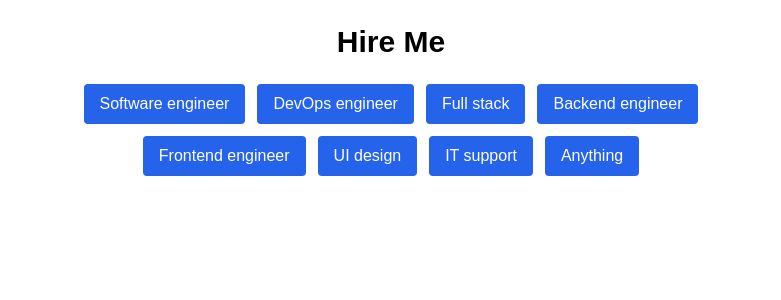
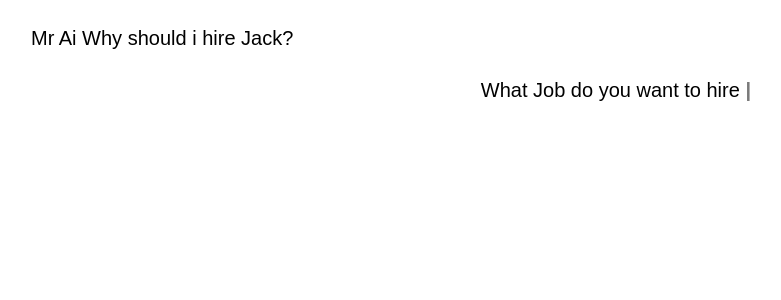
Before and after one commit to Jackzzey/Portfolio, a React (Vite) app in the folder portfolio/: page /WhyHire in a window 1280 px wide. Shown: the top 300 px of the page, without its empty margins (249-1030 px from the left). Built offline with nearby package versions, Linux system fonts and the light colour scheme.

Commit message:
adding typewriter hire me page

```diff
--- /dev/null
+++ b/portfolio/src/components/Typewriter.jsx
@@ -0,0 +1,36 @@
+import { useState, useEffect } from "react";
+
+export default function Typewriter({ text, speed = 90, onComplete }) {
+  const [displayed, setDisplayed] = useState("");
+  const [started, setStarted] = useState(false);
+  const [finished, setFinished] = useState(false);
+
+  useEffect(() => {
+    let i = 0;
+    if (started) return;
+    setStarted(true);
+
+
+    const interval = setInterval(() => {
+      setDisplayed(text.slice(0, i));
+
+      i++;
+
+      if (i > text.length) {
+        clearInterval(interval);
+        setFinished(true);
+        onComplete && onComplete();
+      }
+
+
+    }, speed);
+
+    return () => clearInterval(interval);
+  }, [text, speed, onComplete]);
+
+
+  return <span>
+    {displayed}
+    {!finished && <span className="animate-pulse font-extrabold" >|</span>}
+    </span>;
+}
--- a/portfolio/src/pages/WhyHire.jsx
+++ b/portfolio/src/pages/WhyHire.jsx
@@ -1,109 +1,138 @@
 import React, { useState } from 'react';
-
+import Typewriter from '../components/Typewriter';
+import { motion } from "framer-motion";
 
 const ROLES = [
-  'Software engineer',
-  'DevOps engineer',
-  'Full stack',
-  'Backend engineer',
-  'Frontend engineer',
-  'UI design',
-  'IT support',
-  'Anything',
+  'Software Engineer',
+  'Backend Engineer',
+  'Frontend Engineer',
+  'Full-Stack',
+  'UI Design',
+  'IT Support',
+  'DevOps Engineer',
+  'Something Different',
 ];
 
 function WhyHire() {
   const [answer, setAnswer] = useState(null);
   const [loading, setLoading] = useState(false);
   const [selectedRole, setSelectedRole] = useState('');
+  const [step, setStep] = useState(1);
 
   async function generateAnswer(role) {
     setSelectedRole(role);
     setLoading(true);
 
     try {
-      const response = `{
-      "summary":"As a software engineer, I bring a proven blend of low-level systems mastery and full-stack architectural expertise, consistently delivering clean, scalable solutions that meet complex business requirements.",
-      "reasons":[
-        "Designed and deployed DCU Groups, a constraint-based allocation engine with a robust REST API and secure cloud hosting.",
-        "Built a Custom Unix Shell in C with process forking and I/O redirection.",
-        "Implemented Codey Viber, an AI-driven JavaScript code generator."
-      ],
-      "projects":[
-        {
-          "name":"DCU Groups",
-          "description":"Full-stack system with REST API and cloud deployment.",
-          "link":"https://github.com/Jackzzey/DCU_Groups"
-        },
-        {
-          "name":"Custom Unix Shell",
-          "description":"C-based Unix shell with process management.",
-          "link":"https://github.com/Jackzzey/CustomShell"
-        },
-        {
-          "name":"Codey Viber",
-          "description":"AI-powered JavaScript code generator.",
-          "link":"https://github.com/yourrepo/Codey_Viber"
-        }
-      ]
-    }`;
+    //   const response = `{
+    //   "summary":"As a software engineer, I bring a proven blend of low-level systems mastery and full-stack architectural expertise, consistently delivering clean, scalable solutions that meet complex business requirements.",
+    //   "reasons":[
+    //     "Designed and deployed DCU Groups, a constraint-based allocation engine with a robust REST API and secure cloud hosting.",
+    //     "Built a Custom Unix Shell in C with process forking and I/O redirection.",
+    //     "Implemented Codey Viber, an AI-driven JavaScript code generator."
+    //   ],
+    //   "projects":[
+    //     {
+    //       "name":"DCU Groups",
+    //       "description":"Full-stack system with REST API and cloud deployment.",
+    //       "link":"https://github.com/Jackzzey/DCU_Groups"
+    //     },
+    //     {
+    //       "name":"Custom Unix Shell",
+    //       "description":"C-based Unix shell with process management.",
+    //       "link":"https://github.com/Jackzzey/CustomShell"
+    //     },
+    //     {
+    //       "name":"Codey Viber",
+    //       "description":"AI-powered JavaScript code generator.",
+    //       "link":"https://github.com/yourrepo/Codey_Viber"
+    //     }
+    //   ]
+    // }`;
+//     const data = JSON.parse(response);
 
-      //   const response = await fetch('/api/ai', {
-      //     method: 'POST',
-      //     headers: { 'Content-Type': 'application/json' },
-      //     body: JSON.stringify({ role }),
-      //   });
+//     setAnswer(data);
 
-      //   const data = await response.json();
-
-      //   if (data.answer) {
-      //     setAnswer(data.answer);
-      //   } else if (data.error) {
-      //     setAnswer(data.error);
-      //   } else {
-      //     setAnswer('Unexpected response from server.');
+//   } catch (err) {
+//     console.error(err);
+//   } finally {
+//     setLoading(false);
 //   }
-      // } catch (err) {
-      //   console.error('Error generating answer:', err);
-      //   setAnswer('Something went wrong while generating the response.');
-      // } finally {
-      //   setLoading(false);
 // }
 
-
-      const data = JSON.parse(response);
-
-      setAnswer(data);
-
+       const response = await fetch('/api/ai', {
+         method: 'POST',
+         headers: { 'Content-Type': 'application/json' },
+         body: JSON.stringify({ role }),
+       })
+       const data = await response.json()
+       if (data.answer) {
+         setAnswer(data.answer);
+       } else if (data.error) {
+         setAnswer(data.error);
+       } else {
+         setAnswer('Unexpected response from server.');
+       }
      } catch (err) {
-      console.error(err);
+       console.error('Error generating answer:', err);
+       setAnswer('Something went wrong while generating the response.');
      } finally {
        setLoading(false);
      }
     }
 
+
   return (
     <div className="max-w-3xl mx-auto p-6 space-y-6">
-      <h1 className="text-3xl font-bold text-center">Hire Me</h1>
+
+      <p className="text-xl mb-4">
+
+        {step >= 1 && <Typewriter
+          text="Mr Ai Why should i hire Jack?"
+          onComplete={() => setStep(2)}
+        />}
+      </p>
+
+        <p className="text-xl mb-4 text-right">
+          {step >= 2 && <Typewriter
+            text="What Job do you want to hire him for"
+            onComplete={() => setStep(3)}
+             />
+            }
+        </p>
+      {step >= 3 && <motion.div
+        initial={{ opacity: 0, y: 40 }}
+        animate={{ opacity: 1, y: 0 }}
+        transition={{ duration: 0.8 }}
+        className="mt-10 flex flex-col items-center"
+      >
+        <h1 className="text-3xl md:text-4xl font-bold text-center mb-6">Any of these positions🤔</h1>
         {/* Role buttons */}
         <div className="flex flex-wrap gap-3 justify-center">
           {ROLES.map((role) => (
             <button
               key={role}
               onClick={() => generateAnswer(role)}
-            className={`px-4 py-2 rounded text-white font-medium ${selectedRole === role ? 'bg-green-600' : 'bg-blue-600 hover:bg-blue-700'
+              className={`px-5 py-2 rounded-full text-sm text-white md:text-base font-medium transition-all duration-200
+              ${
+                selectedRole === role
+                  ? "bg-green-600 text-white shadow-lg scale-105"
+                  : "bg-green-600/60 hover:bg-green-800 hover:scale-105"
               }`}
           >
+
               {role}
             </button>
           ))}
         </div>
-
         {/* Loading */}
         {loading && (
-        <div className="text-center text-gray-500 font-medium">Generating response...</div>
+        <div className="mt-6 text-center text-gray animate-pulse font-medium">
+          🤔Generating response...
+        </div>
       )}
 
+      </motion.div>}
 
 
       {/* Call to CV / contact */}
```
Lines whose indentation alone changed are shown as unchanged.
